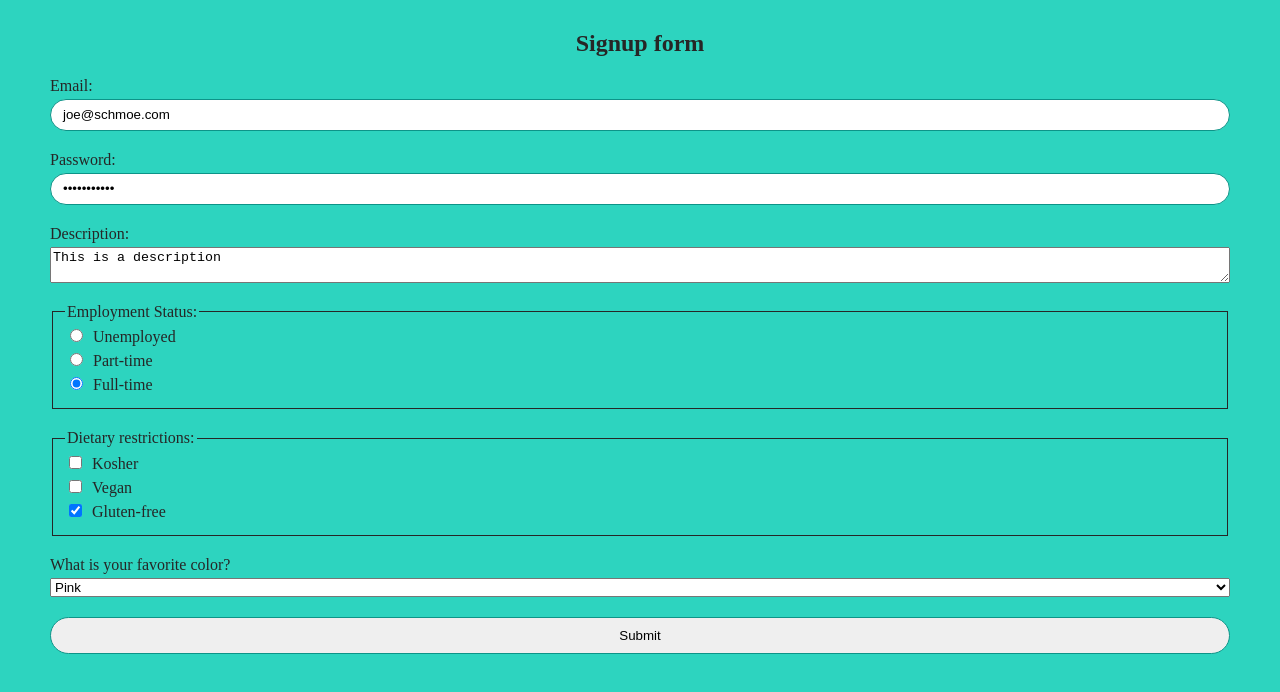
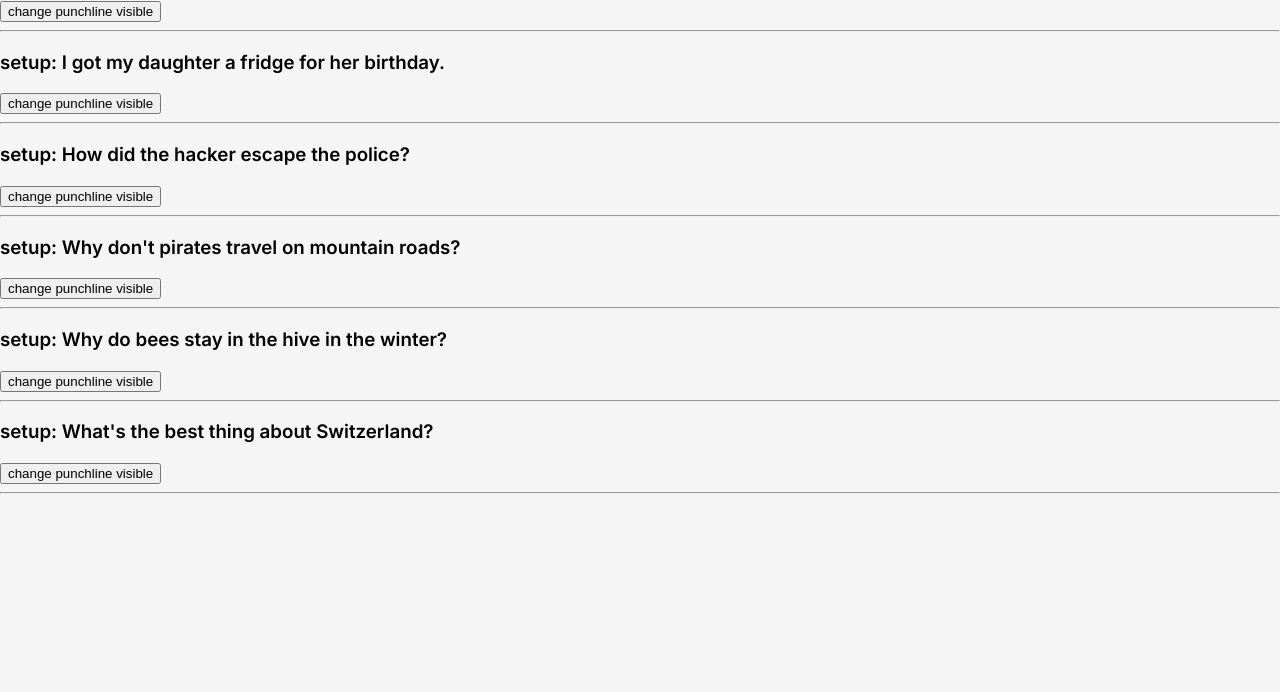
Before and after one commit to Halcyon666/react-daily-learn, a React (Vite) app: page / in a window 1280 px wide. Shown: the top 692 px of the page. Built offline with nearby package versions, Linux system fonts and the light colour scheme.

Commit message:
condtional render

```diff
--- a/src/joke/Joke.tsx
+++ b/src/joke/Joke.tsx
@@ -1,11 +1,20 @@
+import { useState } from "react";
 import type JokeInfo from "./JokerInfo";
 
 export default function Joke({ setup, punchline }: JokeInfo) {
+  const [isShow, setIsShow] = useState(false);
+  const changeVisible = () => {
+    setIsShow((prev) => !prev);
+    console.log(isShow);
+  };
+
   return (
     <>
-      {setup && <p className="setup">setup: {setup}</p>}
-      <p>punchline: {punchline}</p>
+      {setup && <h3 className="setup">setup: {setup}</h3>}
+      {isShow && <p>punchline: {punchline}</p>}
+      <button onClick={changeVisible}>change punchline visible</button>
       <hr />
+      {/* isShow: {String(isShow)} */}
     </>
   );
 }
--- a/src/main.tsx
+++ b/src/main.tsx
@@ -1,6 +1,6 @@
 import { StrictMode } from "react";
 import { createRoot } from "react-dom/client";
-import App from "./other-filed-in-form/App";
+import App from "./joke/App";
 
 createRoot(document.getElementById("root")!).render(
   <StrictMode>
```
